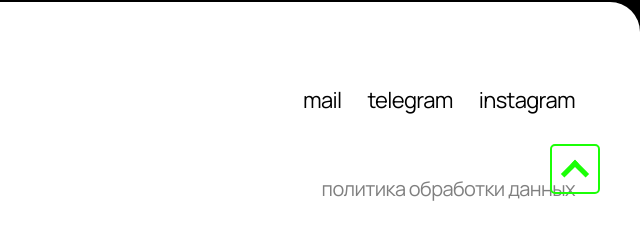
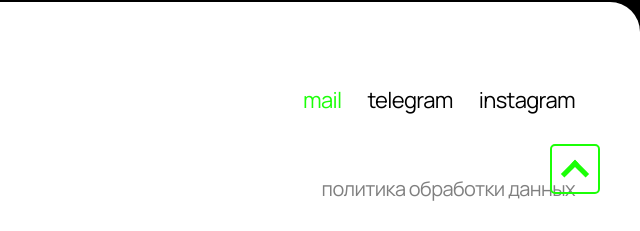
Before and after one commit to gh-RomanovEV/portfolio-module02, a plain HTML site: page index.html in a window 1280 px wide. In both pictures the pointer is over the link "mail". Shown: the part 6717-6948 px from the top of the page, 640-1280 px from the left. Drawn offline with Linux system fonts and the light colour scheme.

Commit message:
fix footer__link

```diff
--- a/css/style.css
+++ b/css/style.css
@@ -361,7 +361,7 @@
   transition: color 0.3s ease-in;
 }
 
-.contacts__list-link:hover {
+.footer__link:hover {
   color: var(--accentColor);
 }
 
```
